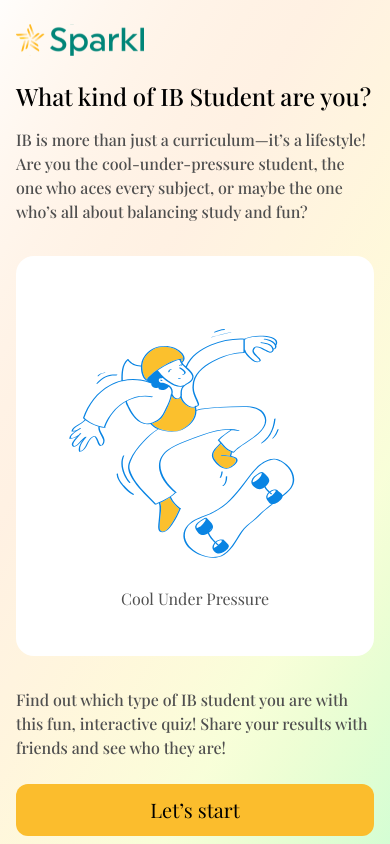
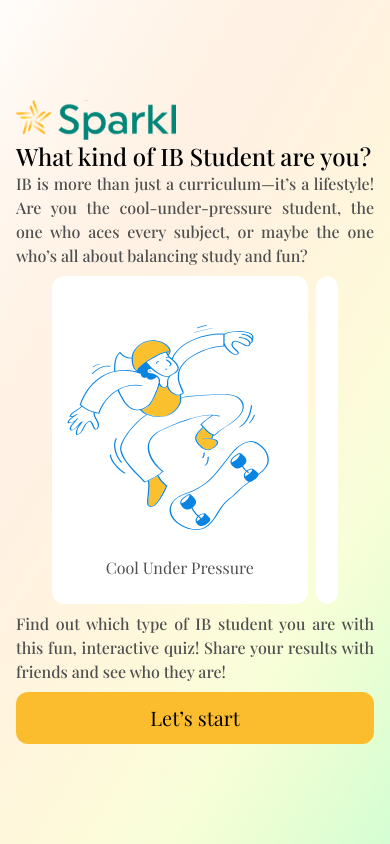
Before and after one commit to suvvadAshok/QuizMaster, a React (Vite) app: page / in a window 390 px wide. Built offline with nearby package versions, Linux system fonts and the light colour scheme; a web font is replaced by a local one.

Commit message:
setup to single screen

```diff
--- a/src/Pages/Home.jsx
+++ b/src/Pages/Home.jsx
@@ -25,24 +25,23 @@ const item = {
     opacity: 1,
   },
 };
+
 const HomePage = () => {
   return (
-    <section className="w-screen h-screen font-custome_font_1 bg-custom-gradient px-16 max-lg:px-12 max-md:px-8 max-sm:px-4 flex flex-col gap-8 items-center justify-center max-lg:justify-start overflow-y-auto">
-      <div className="flex flex-nowrap w-full justify-between max-md:flex-wrap-reverse ">
-        <div className="flex flex-col gap-4">
-          <h2 className="font-medium text-5xl max-md:text-2xl">
-            What kind of IB Student are you?
-          </h2>
-          <p className="text-xl font-medium md:w-[75%] max-md:text-lg max-sm:text-base">
+    <section className="home-page-setup px-16 max-lg:px-12 max-md:px-8 max-sm:px-4 flex-verticle gap-2 sm:gap-8 max-sm:py-2  overflow-y-auto">
+      <div className="flex-between items-start max-md:flex-wrap-reverse ">
+        <div className="flex flex-col md:gap-4">
+          <h2 className="head-font">What kind of IB Student are you?</h2>
+          <p className="para-font">
             IB is more than just a curriculum—it&rsquo;s a lifestyle! Are you
             the cool-under-pressure student, the one who aces every subject, or
             maybe the one who&rsquo;s all about balancing study and fun?
           </p>
         </div>
-        <div className="">
+        <div>
           <img
             src={logo}
-            className="w-32 h-20 min-w-32 min-h-12"
+            className="min-w-32 min-h-10"
             alt="sparkl"
             height="80px"
             width="160px"
@@ -50,8 +49,8 @@ const HomePage = () => {
         </div>
       </div>
 
-      <motion.div
-        className="flex gap-5 justify-start overflow-x-auto w-[80%] min-h-[400px] max-md:w-full flex-nowrap max-sm:px-0  no-scrollbar md:rounded-2xl rounded-xl"
+      {/* <motion.div
+        className="flex gap-5 justify-start overflow-x-auto w-[80%] min-h-20 max-md:w-full flex-nowrap max-sm:px-0  no-scrollbar md:rounded-2xl rounded-xl"
         variants={container}
         initial="hidden"
         animate="visible"
@@ -62,14 +61,32 @@ const HomePage = () => {
             className="card rounded-2xl bg-white flex justify-center items-center flex-col overflow-hidden "
             variants={item}
           >
-            <img src={data.imgSrc} alt="Skateboard" className="min-h-40" />
+            <img src={data.imgSrc} alt="Skateboard" className="" />
             <p className=" text-center">{data.title}</p>
+          </motion.div>
+        ))}
+      </motion.div> */}
+
+      <motion.div
+        className="flex gap-2 items-center overflow-x-auto w-[80%] min-h-60 rounded-xl snap-x snap-proximity"
+        variants={container}
+        initial="hidden"
+        animate="visible"
+      >
+        {homePageCardsData.map((data) => (
+          <motion.div
+            key={data.id}
+            variants={item}
+            className="flex-verticle bg-white min-w-64 h-full overflow-y-hidden py-6  rounded-xl snap-center"
+          >
+            <img src={data.imgSrc} alt="" className="" />
+            <p className="text-nowrap">{data.title}</p>
           </motion.div>
         ))}
       </motion.div>
 
-      <div className="flex justify-between max-md:hidden w-full items-center">
-        <p className="text-xl font-medium max-md:text-lg max-sm:text-base">
+      <div className="flex-between items-center max-md:hidden">
+        <p className="para-font">
           Find out which type of IB student you are with this fun, interactive
           quiz! Share your results with friends and see who they are!
         </p>
@@ -83,11 +100,12 @@ const HomePage = () => {
         </div>
       </div>
 
-      <p className="text-xl font-medium md:w-[75%] max-md:text-lg max-sm:text-base md:hidden">
+      <p className="para-font md:hidden">
         Find out which type of IB student you are with this fun, interactive
         quiz! Share your results with friends and see who they are!
       </p>
-      <div className="md:hidden max-md:sticky max-md:bottom-2 max-md:w-[100%] max-md:bg-[#fbbd2d] text-black py-3 text-center text-xl rounded-xl font-500">
+
+      <div className="md:hidden sticky bottom-2 w-[100%] bg-[#fbbd2d] text-black py-3 text-center text-xl rounded-xl font-500">
         <Link to="/quiz" className="text-nowrap">
           Let&rsquo;s start
         </Link>
```
